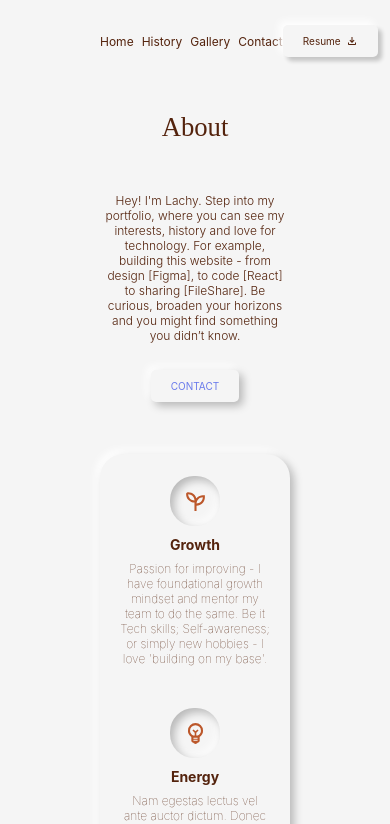
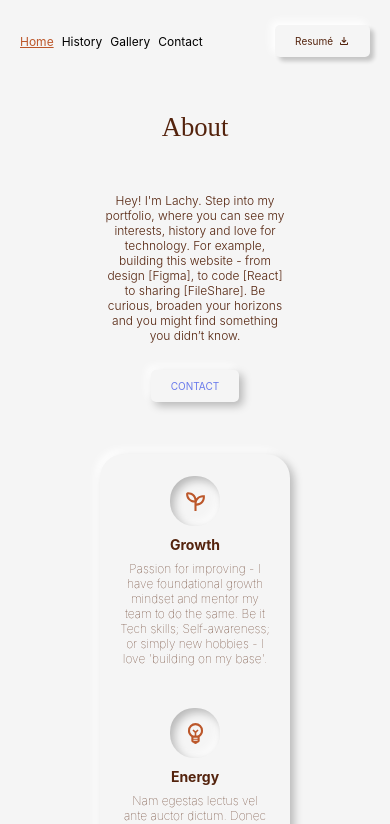
Before and after one commit to Pound1/portfolio, a React (Create React App) app: page / in a window 390 px wide. Shown: the top 824 px of the page. Built offline with nearby package versions, Linux system fonts and the light colour scheme.

Commit message:
Header updates + fixes
Added media css for mobile and NavLink for the Header navigation

```diff
--- a/src/App.jsx
+++ b/src/App.jsx
@@ -8,13 +8,14 @@ import Home from './sections/Home/Home';
 import { BrowserRouter as Router, Route, Routes } from 'react-router-dom';
 
 function App() {
+
   return (
     <Router>
     <div className="App">
       <Header />
       <div className="content">
         <Routes>
-          <Route exact path="/" Component={Home}/>
+          <Route exact path="/"  Component={Home}/>
           <Route path="/history" Component={History}/>
           <Route path="/gallery" Component={Gallery}/>
           <Route path="/contact" Component={Contact}/>
--- a/src/sections/Header/Header.jsx
+++ b/src/sections/Header/Header.jsx
@@ -1,19 +1,26 @@
 import DownloadIcon from '../../assets/DownloadIcon';
 import ActionButton from '../../common/ActionButton';
 import styles from './HeaderStyles.module.css';
+import { NavLink } from 'react-router-dom';
 
 function Header() {
+  const navStyle = ({isActive}) => {
+    return {
+      color: isActive ? '#BC572A' : 'inherit',
+      textDecoration: isActive ? 'underline' : 'none'
+    };
+  };
   return (
     <section id="header" className={styles.container}>
 
     <div className={styles.menuButtons}>
-        <a href="/">Home</a>
-        <a href="/history">History</a>
-        <a href="/gallery">Gallery</a>
-        <a href="/contact">Contact</a>
+        <NavLink style={navStyle} to="/" exact>Home</NavLink>
+        <NavLink style={navStyle} to="/history">History</NavLink>
+        <NavLink style={navStyle} to="/gallery">Gallery</NavLink>
+        <NavLink style={navStyle} to="/contact">Contact</NavLink>
     </div>
     <div className={styles.resumeButton}>
-        <ActionButton label="Resume" Icon={DownloadIcon} />
+        <ActionButton label="Resumé" Icon={DownloadIcon} />
     </div>
 
     </section>
--- a/src/sections/Header/HeaderStyles.module.css
+++ b/src/sections/Header/HeaderStyles.module.css
@@ -28,14 +28,13 @@
     }
     a:active {
         text-decoration: underline;
-        color: rgb(164, 123, 36);
+        color: #BC572A;
         font-weight: 500;
     }
 
-    /* a:visited { doesnt work.... >.<
-        text-decoration: underline;
-        color:#54230D;
-    } */
+    @media (width <= 800px) {
+        margin-left: 20px;
+    }
 }
 
 .resumeButton {
@@ -60,4 +59,8 @@
         text-decoration: underline;
         color: rgb(171, 136, 62);
     }
+
+    @media (width <= 800px) {
+        margin-right: 20px;
+    }
 }
```
